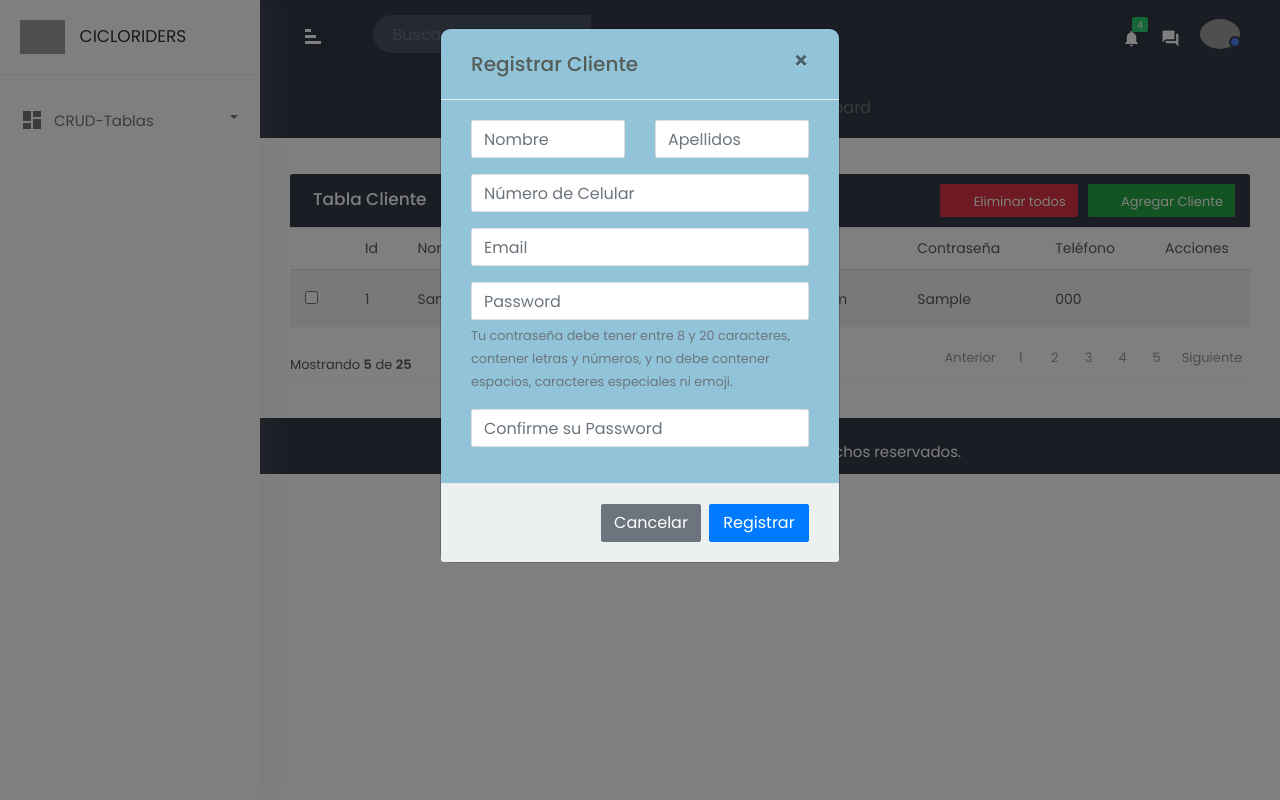
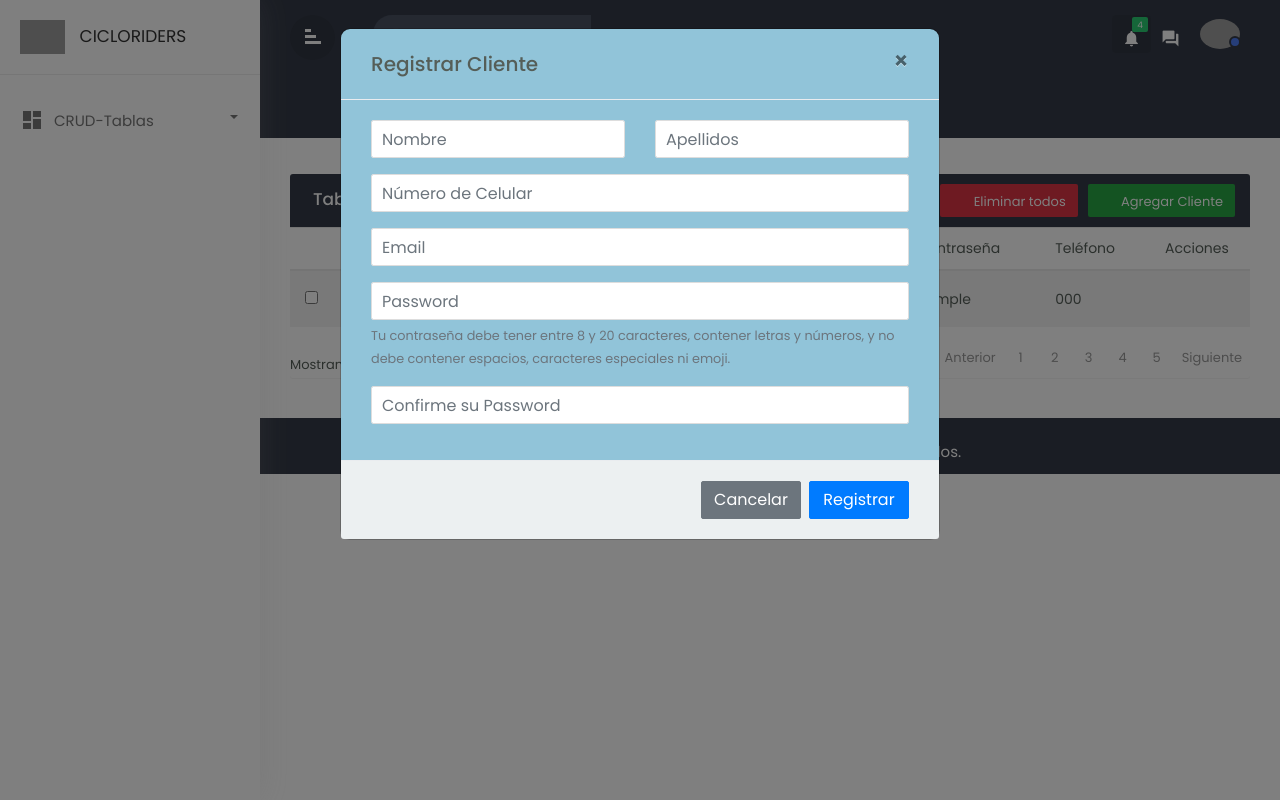
Before and after one commit to ryushade/DawRiders, a Flask app: page /crud_cliente in a window 1280 px wide, after a click that opens the changed part. Run offline with Flask 3, Linux system fonts and the light colour scheme; tables that the repository leaves empty hold one stand-in row (values such as "Sample post"); data that the repository does not hold is empty; some libraries are stand-ins or nearby versions; grey boxes are pictures that could not be loaded.

Commit message:
diseño modal

```diff
--- a/static/css/custom.css
+++ b/static/css/custom.css
@@ -694,7 +694,7 @@ background-color:rgba(0,0,0,0.09);
 
 	   /*-------modal-style start------*/
 	   .modal .modal-dialog{
-		   max-width:400px;
+		   max-width:600px;
 	   }
 	   .modal .modal-header, .modal .modal-body,.modal .modal-footer{
 		   padding:20px 30px;
@@ -714,6 +714,7 @@ background-color:rgba(0,0,0,0.09);
 
 	   .modal .form-control{
 		   border-radius:2px;
+		   padding: 10px;
 		   box-shadow:none;
 		   border-color:#dddddd;
 	   }
```
